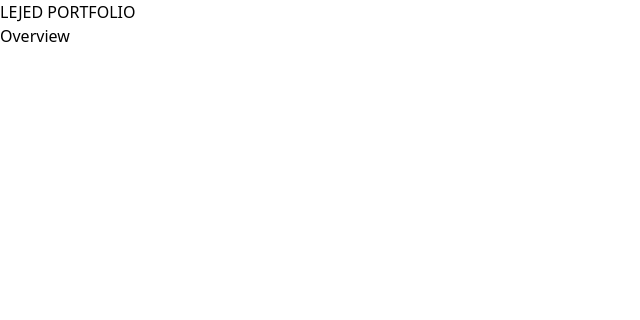
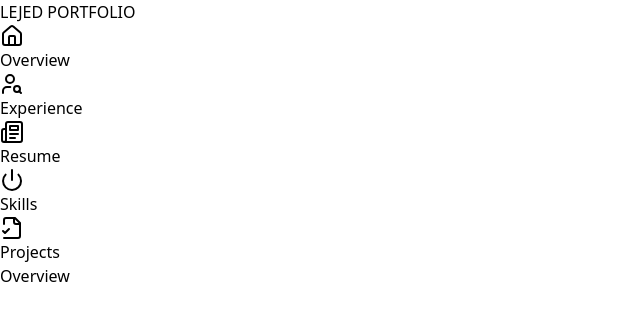
Before and after one commit to TEAM-LEJED/portfolio-hub, a React (Vite) app: page /dashboard in a window 1280 px wide. Shown: the top 320 px of the page, without its empty margins (0-640 px from the left). Built offline with nearby package versions, Linux system fonts and the light colour scheme.

Commit message:
Add Sidebar

```diff
--- a/src/pages/constants/sidebar.jsx
+++ b/src/components/sidebar.jsx
@@ -14,7 +14,8 @@ const Sidebar = () => {
         to={link}
         key={index}
         className="flex gap-x-4 items-center hover:bg-white ">
-
+          <span>{icon}</span>
+        {text}
         </Link>
        ))
 
--- a/src/pages/dashBoard/layout/index.jsx
+++ b/src/pages/dashBoard/layout/index.jsx
@@ -1,5 +1,5 @@
 import { Outlet } from 'react-router-dom';
-import Sidebar from '../../constants/sidebar';
+import Sidebar from '../../../components/sidebar';
 
 const DashBoardLayout = () => {
   return (
```
Also changed, not shown: src/constants/index.jsx (renamed from src/pages/constants/index.jsx).
